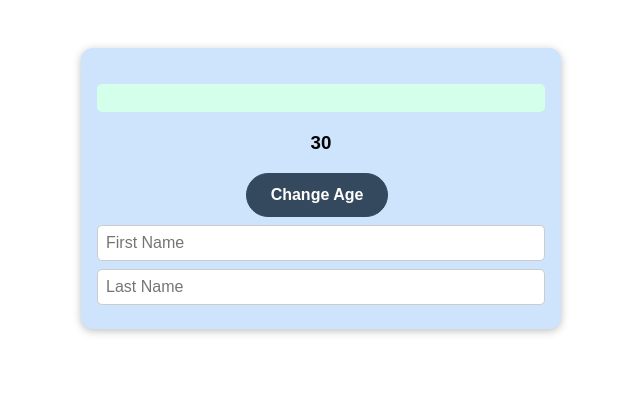
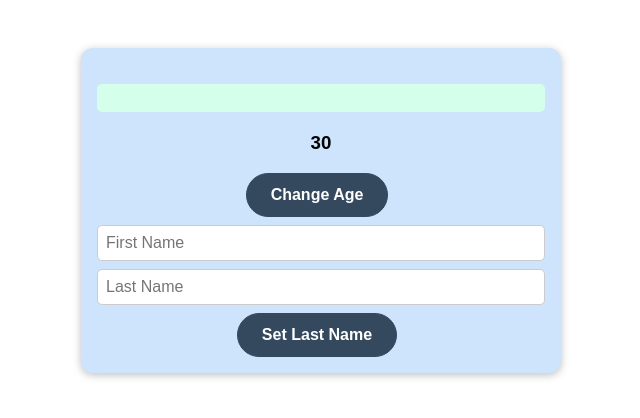
Before and after one commit to bognikk/VUE-composition-api, a Vue app: page / in a window 1280 px wide. Shown: the top 418 px of the page, without its empty margins (319-959 px from the left). Built offline with nearby package versions, Linux system fonts and the light colour scheme; the HTML template or start-up script is replaced by a standard one.

Commit message:
template refs

```diff
--- a/src/App.vue
+++ b/src/App.vue
@@ -5,24 +5,31 @@
     <button @click="setNewAge">Change Age</button>
     <div>
       <input type="text" placeholder="First Name" v-model="user.firstName">
-      <input type="text" placeholder="Last Name" v-model="user.lastName">
+      <input type="text" placeholder="Last Name" ref="lastNameInput">
+      <button @click="setLastName">Set Last Name</button>
     </div>
   </section>
 </template>
 
 <script setup>
 // import { ref } from 'vue';
-import { reactive, computed, watch } from 'vue';
+import { ref, reactive, computed, watch } from 'vue';
 
 // const userName = ref('Nikola');
 // const userAge = ref(30);
+
+const lastNameInput = ref(null);
 
 const user = reactive({
   // userName: 'Nikola',
   userAge: 30,
   firstName: '',
-  lastName: ''
+  lastName: '',
 })
+
+function setLastName() {
+  user.lastName = lastNameInput.value.value;
+}
 
 // setTimeout(function () {
 //   // userName.value = 'Bogicevic';
```
